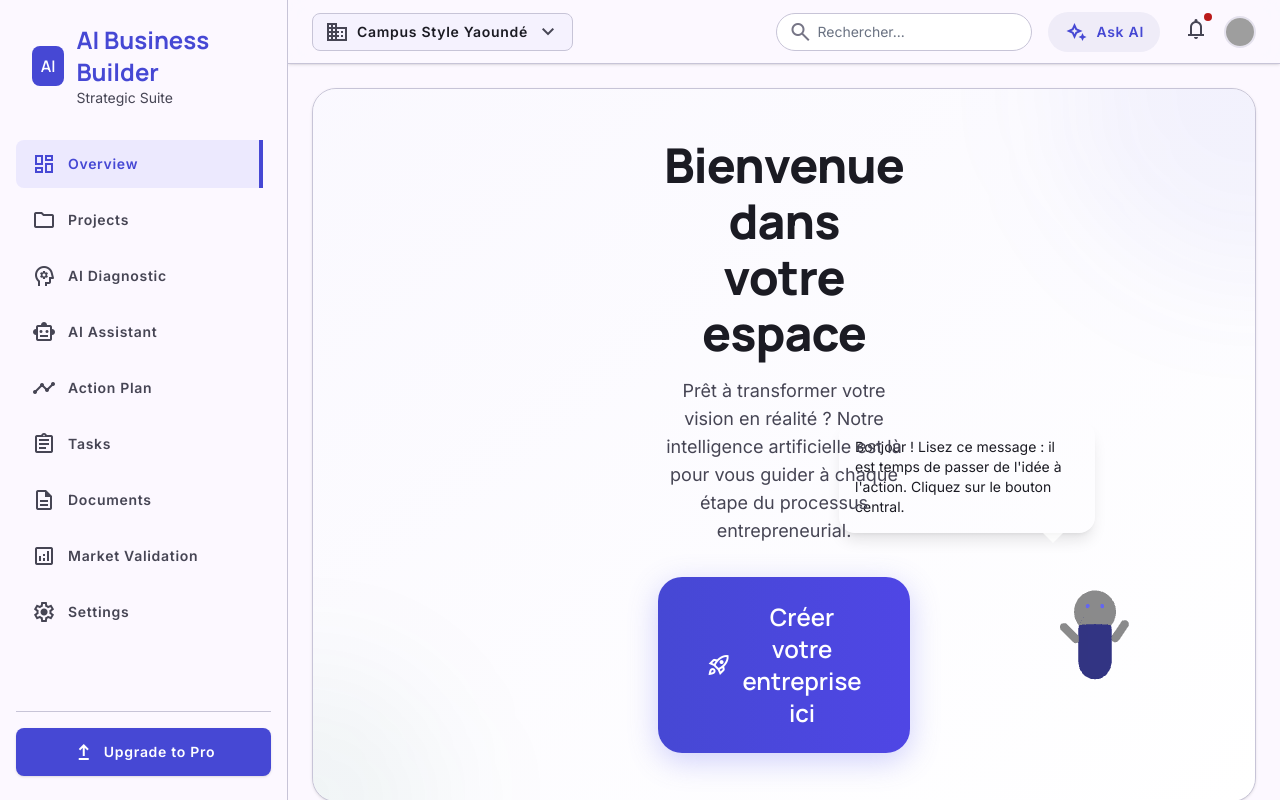
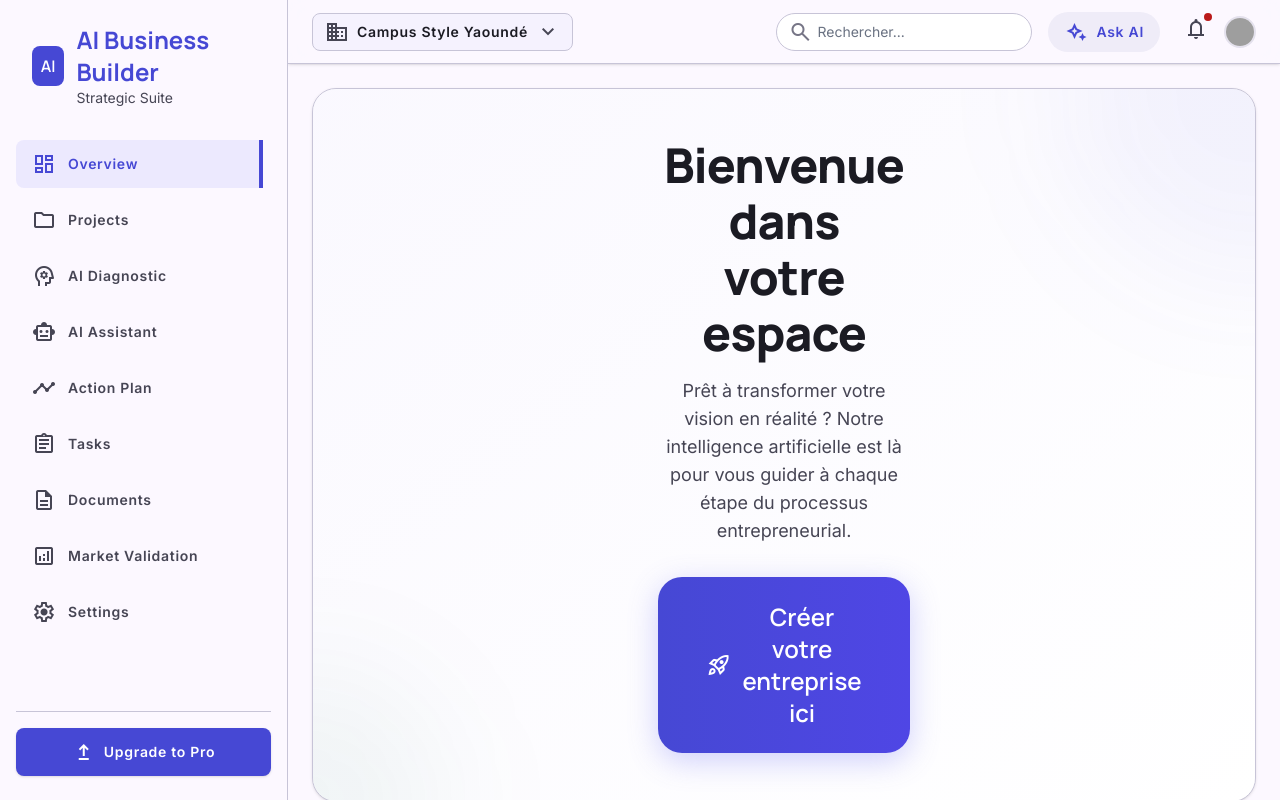
Before and after one commit to mbillgatte-web/BMB, a Next.js app: page /dashboard in a window 1280 px wide. Built offline with nearby package versions, Linux system fonts and the light colour scheme; grey boxes are pictures that could not be loaded.

Commit message:
supression avatar 3d

```diff
--- a/src/components/dashboard/HeroSection.tsx
+++ b/src/components/dashboard/HeroSection.tsx
@@ -1,5 +1,3 @@
-import AICharacter3D from "./AICharacter3D";
-
 export default function HeroSection() {
   return (
     <section className="relative bg-surface-container-lowest rounded-[24px] border border-outline-variant shadow-sm overflow-hidden p-2xl min-h-[400px] flex items-center justify-center">
@@ -29,21 +27,8 @@ export default function HeroSection() {
         </button>
       </div>
 
-      {/* Personnage 3D + bulle de dialogue */}
-      <div className="absolute bottom-8 right-8 w-64 h-64 hidden md:block">
-        <AICharacter3D />
 
-        <div
-          className="absolute -top-16 -left-32 w-64 glass-card p-4 rounded-2xl shadow-lg animate-bounce"
-          style={{ animationDuration: "3s" }}
-        >
-          <p className="font-body-sm text-body-sm text-on-surface">
-            Bonjour ! Lisez ce message : il est temps de passer de l&apos;idée
-            à l&apos;action. Cliquez sur le bouton central.
-          </p>
-          <div className="absolute bottom-[-10px] right-8 w-0 h-0 border-l-[10px] border-l-transparent border-t-[10px] border-t-white/70 border-r-[10px] border-r-transparent"></div>
-        </div>
-      </div>
+
     </section>
   );
 }
```
